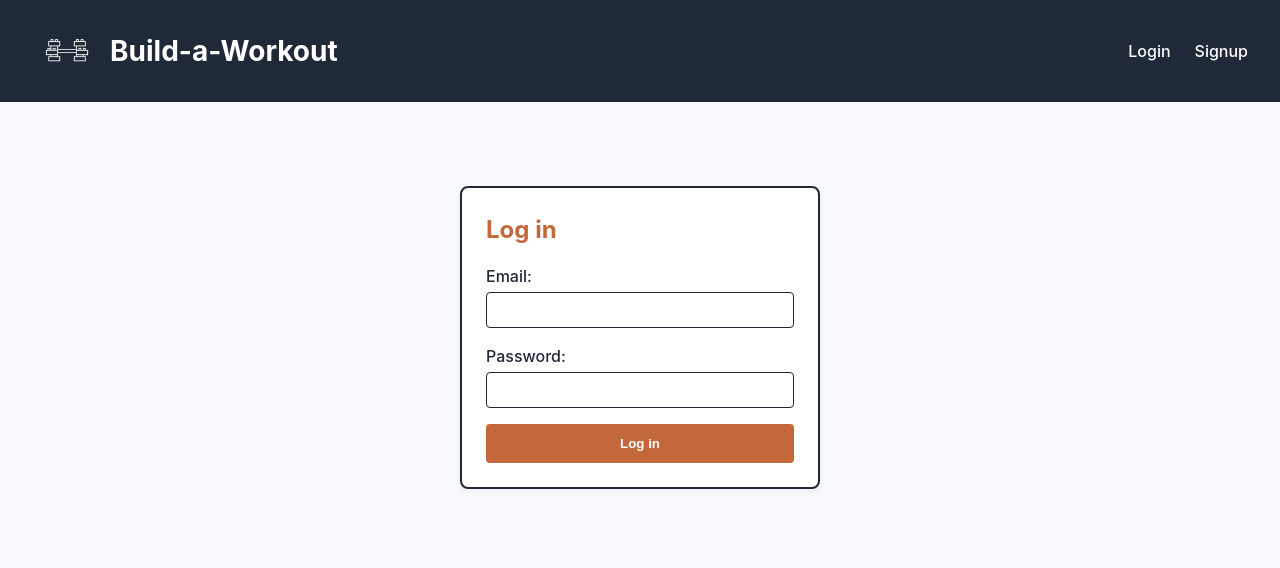
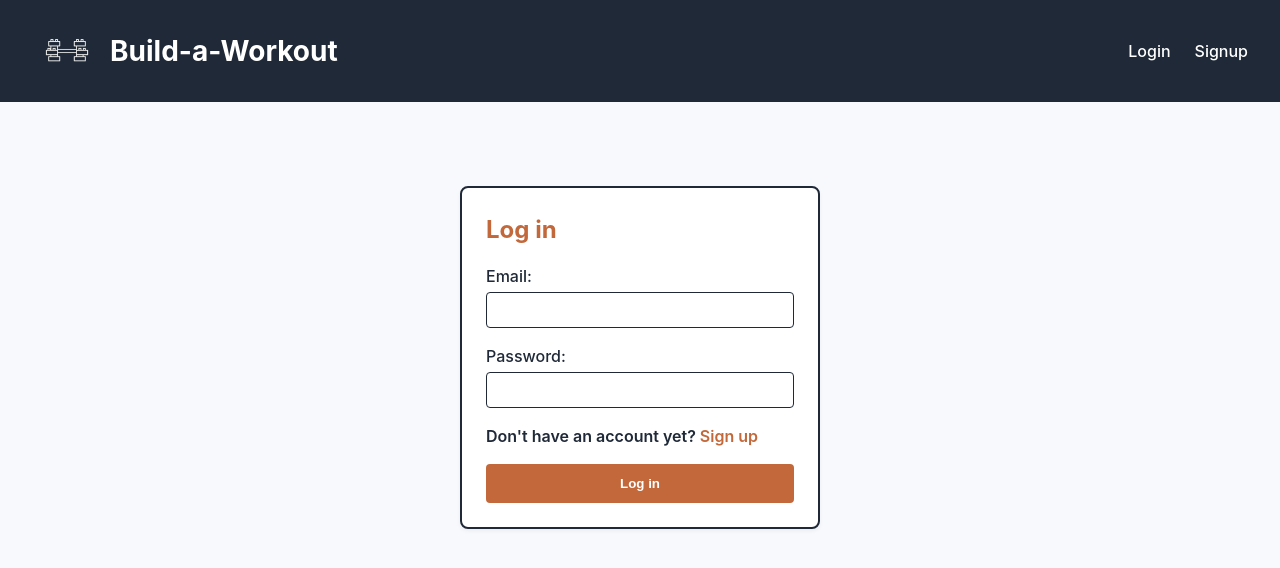
Before and after one commit to amylmilewski/build-a-workout-2, a React (Vite) app in the folder frontend/: page /login in a window 1280 px wide. Shown: the top 568 px of the page. Built offline with nearby package versions, Linux system fonts and the light colour scheme; no server answers.

Commit message:
Adding login-signup toggle and Home to navbar

```diff
--- a/frontend/src/components/Navbar.jsx
+++ b/frontend/src/components/Navbar.jsx
@@ -19,6 +19,7 @@ export default function Navbar () {
                 <nav>
                     {user && (
                         <div>
+                            <NavLink to='/'>Home</NavLink>
                             <NavLink to='/myroutines'>My Routines</NavLink>
                             <NavLink to='/myexercises'>My Exercises</NavLink>
                             <span>{user.email}</span>
--- a/frontend/src/index.css
+++ b/frontend/src/index.css
@@ -287,6 +287,29 @@ input.error {
   background-color: white;
 }
 
+.login-signup {
+  /* background-color: #93a7c2; */
+  /* padding: 0.5rem; */
+  /* margin-top: 1rem; */
+  margin-bottom: 1rem;
+  border-radius: 4px;
+  font-weight: 600;
+  color: #1f2937;
+  font-size: 1rem;
+}
+
+.login-signup a {
+  color: #c2683a;
+  /* margin-left: 0.5rem; */
+  text-decoration: none;
+  font-weight: 600;
+}
+
+.login-signup a:hover {
+  text-decoration: underline;
+  color: #a5542e;
+}
+
 div.error {
   border: 2px solid red;
   background-color: rgb(255, 206, 206);
--- a/frontend/src/pages/Login.jsx
+++ b/frontend/src/pages/Login.jsx
@@ -1,6 +1,7 @@
 import { useState } from "react";
 import { useLogin } from "../hooks/useLogin";
 import Navbar from "../components/Navbar";
+import { NavLink } from "react-router";
 
 export default function Login () {
     const [email, setEmail] = useState('')
@@ -34,7 +35,8 @@ export default function Login () {
                         value={password}
                     />
 
-                    <button disabled={isLoading}>Log in</button>
+                    <div className="login-signup">Don't have an account yet? <NavLink to='/signup'>Sign up</NavLink></div>
+                    <button>Log in</button>
                     {error && <div className="error">{error}</div>}
                 </form>
             </div>
--- a/frontend/src/pages/Signup.jsx
+++ b/frontend/src/pages/Signup.jsx
@@ -1,6 +1,7 @@
 import { useState } from "react";
 import Navbar from "../components/Navbar";
 import { useSignup } from "../hooks/useSignup";
+import { NavLink } from "react-router";
 
 export default function Signup () {
     const [email, setEmail] = useState('')
@@ -34,6 +35,7 @@ export default function Signup () {
                         value={password}
                     />
 
+                    <div className="login-signup">Already have an account? <NavLink to='/login'>Log in</NavLink></div>
                     <button disabled={isLoading}>Sign Up</button>
                     {error && <div className="error">{error}</div>}
                 </form>
```
